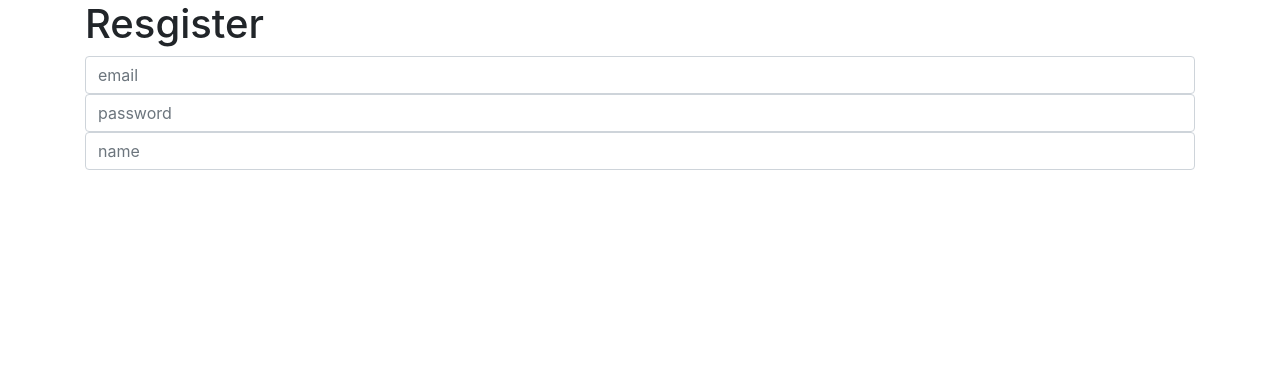
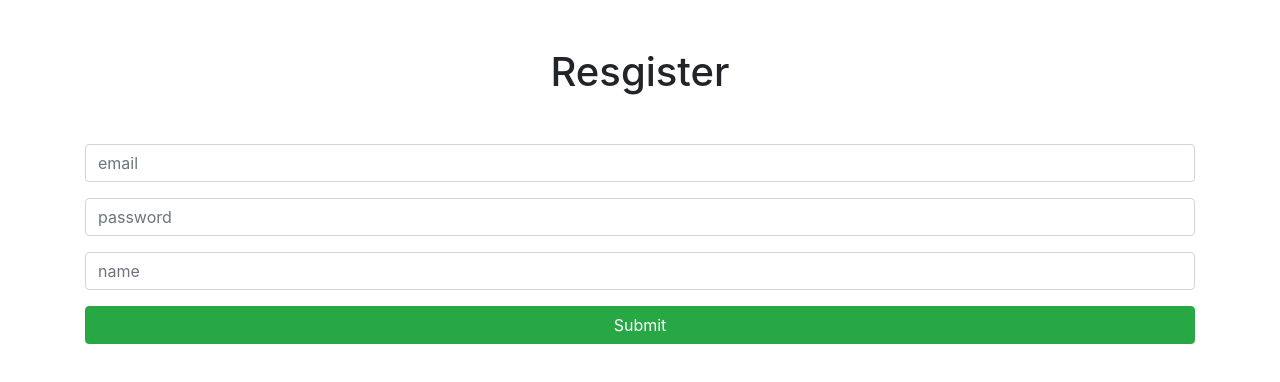
Before and after one commit to AltomHussain/Full-stack-jtw-app, a React (Create React App) app in the folder client/: page /register in a window 1280 px wide. Shown: the top 382 px of the page. Built offline with nearby package versions, Linux system fonts and the light colour scheme.

Commit message:
added fetch request to the regester form

```diff
--- a/client/src/component/Register.js
+++ b/client/src/component/Register.js
@@ -1,14 +1,64 @@
 import React, { Fragment, useState } from "react";
 
 export default function Register() {
+  const [inputs, setInputs] = useState({
+    email: "",
+    password: "",
+    name: "",
+  });
+  const {email, password, name} = inputs;
+  const onChange = (e)=>{
+      setInputs({...inputs, [e.target.name]: e.target.value})
+  }
+const onSubmitForm = async(e)=>{
+    e.preventDefault();
+    const body = {email, password, name}
+    try {
+        const res = await fetch("http://localhost:5000/auth/register",{
+            method: "POST",
+            headers: {"Content-type": "application/json"},
+            body: JSON.stringify(body)
+        })
+        const parseRes = await res.json()
+
+        console.log(parseRes);
+
+    } catch (error) {
+        console.log(error.message);
+    }
+}
+
+
   return (
     <Fragment>
-      <h1>Resgister</h1>
+      <h1 className="text-center my-5">Resgister</h1>
 
-      <form>
-        <input type="email" name="email" placeholder="email" className="form-control"/>
-        <input type="password" name="password" placeholder="password" className="form-control"/>
-        <input type="text" name="name" placeholder="name" className="form-control"/>
+      <form onSubmit={onSubmitForm}>
+        <input
+          type="email"
+          name="email"
+          placeholder="email"
+          className="form-control my-3"
+          value={email}
+          onChange={(e)=>onChange(e)}
+        />
+        <input
+          type="password"
+          name="password"
+          placeholder="password"
+          className="form-control my-3"
+          value={password}
+          onChange={(e)=>onChange(e)}
+        />
+        <input
+          type="text"
+          name="name"
+          placeholder="name"
+          className="form-control my-3"
+          value={name}
+          onChange={(e)=>onChange(e)}
+        />
+        <button className="btn btn-success btn-block my-3">Submit</button>
       </form>
     </Fragment>
   );
```
Also changed, not shown: 1 other file (tests, documents, lock files or other folders).
